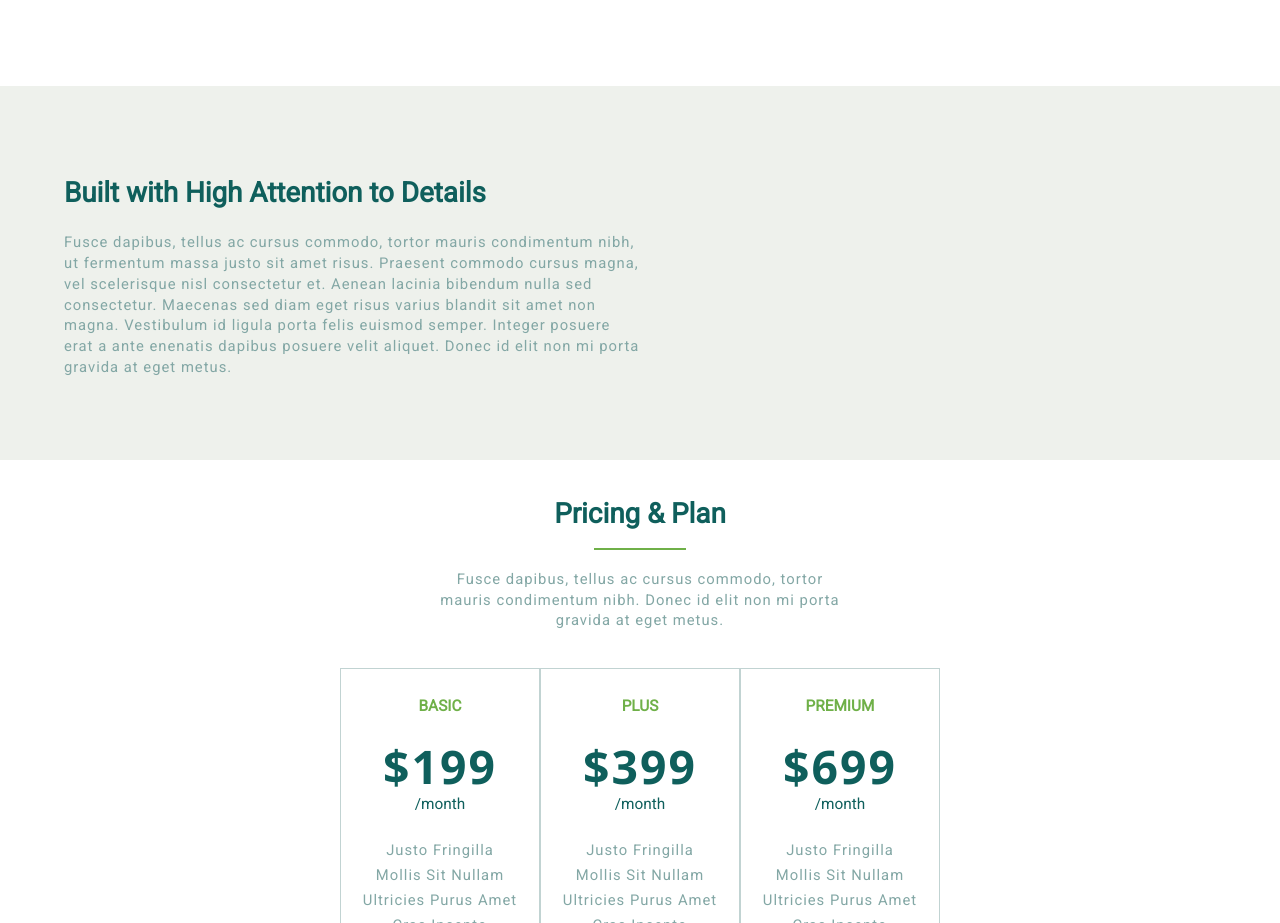
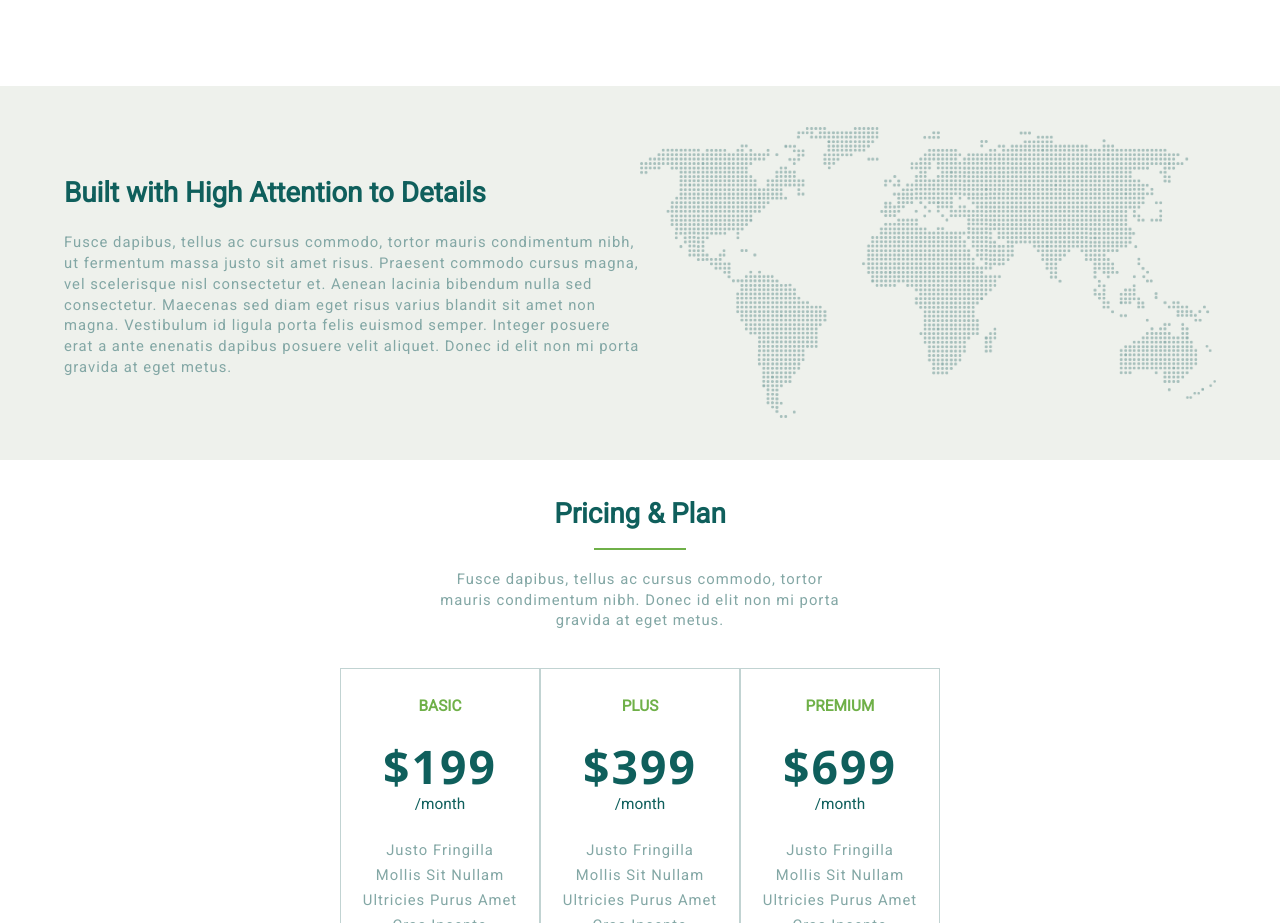
Before and after one commit to MirzayevOrzu/mockup4_wapik, a plain HTML site: page index.html in a window 1280 px wide. Shown: the part 2680-3603 px from the top of the page. Drawn offline with nearby package versions, Linux system fonts and the light colour scheme.

Commit message:
added map

```diff
--- a/style.css
+++ b/style.css
@@ -470,7 +470,7 @@ h6
 .details-map {
     width: 50%;
     height: 300px;
-    background-image: url('./public/images/Vector\ Smart\ Object@1X.png');
+    background-image: url('./public/images/map.png');
     background-size: contain;
     background-position: center;
     background-repeat: no-repeat;
```
Also changed, not shown: public/images/map.png (added).
